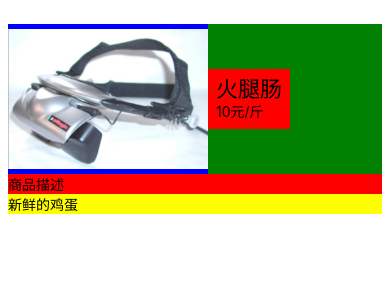
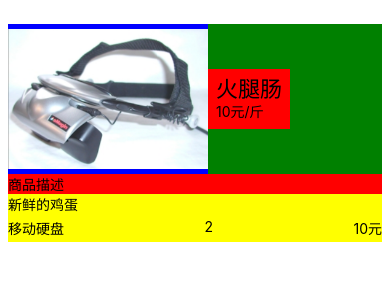
Before and after one commit to liushigit/BM, a React Native app: screen / in a window 390 px wide. Shown: the top 300 px of the page. Built offline with nearby package versions, Linux system fonts and the light colour scheme.

Commit message:
added CartItem

```diff
--- a/App.js
+++ b/App.js
@@ -1,12 +1,14 @@
 import React from 'react';
 import { StyleSheet, Text, View } from 'react-native';
 import Product from './src/components/Product'
+import CartItem from './src/components/CartItem'
 
 export default class App extends React.Component {
   render() {
     return (
       <View style={styles.container}>
         <Product name="火腿肠" description="新鲜的鸡蛋" />
+        <CartItem />
       </View>
     );
   }
--- /dev/null
+++ b/src/components/CartItem.js
@@ -0,0 +1,28 @@
+import React, { Component } from 'react'
+
+import { Button, View, Text, Image } from 'react-native'
+
+class CartItem extends Component {
+    render() {
+        return (<View style={{
+            width: '100%',
+            flexDirection: 'row',
+            justifyContent: 'space-between',
+            backgroundColor: 'yellow',
+            paddingTop: 4,
+            paddingBottom: 4
+        }}>
+            <Text>
+                移动硬盘
+            </Text>
+            <Text>
+                2
+            </Text>
+            <Text>
+                10元
+            </Text>
+        </View>)
+    }
+}
+
+export default CartItem
```
